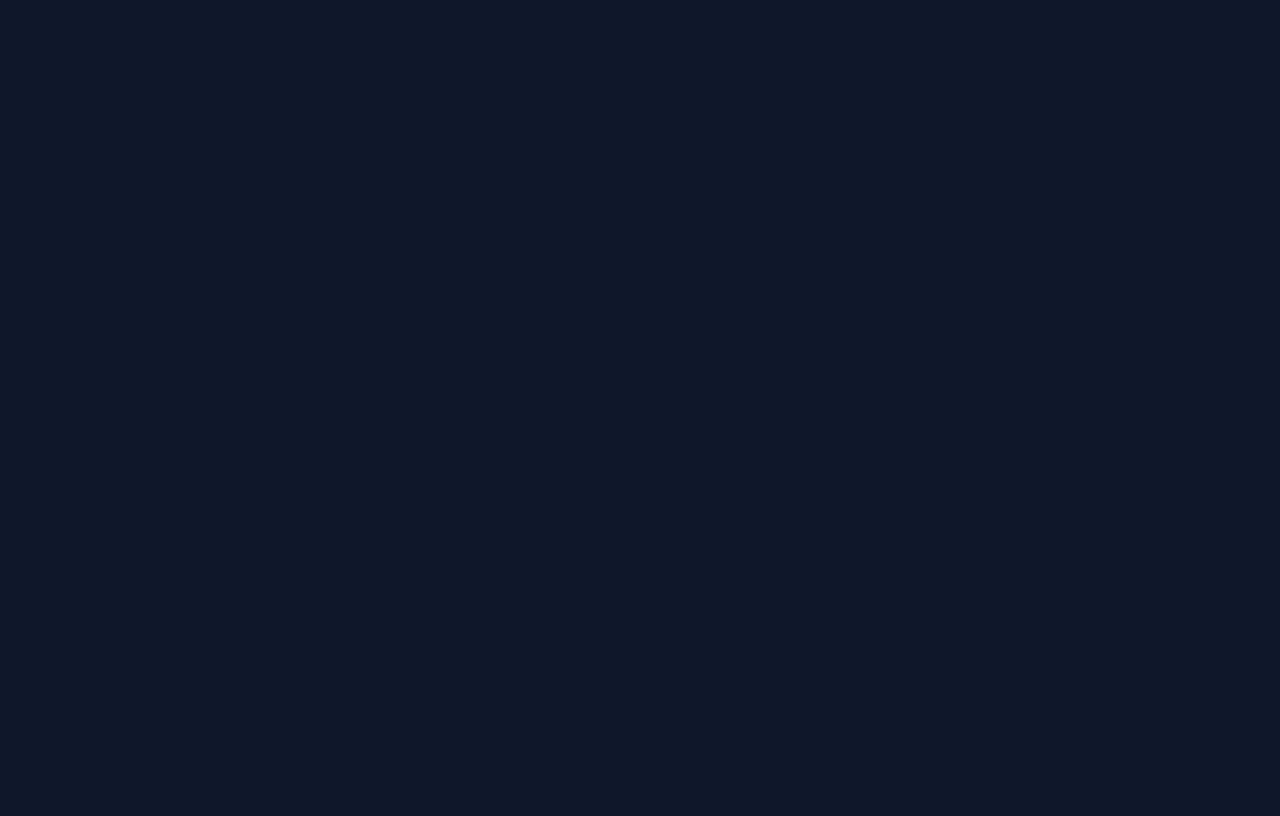
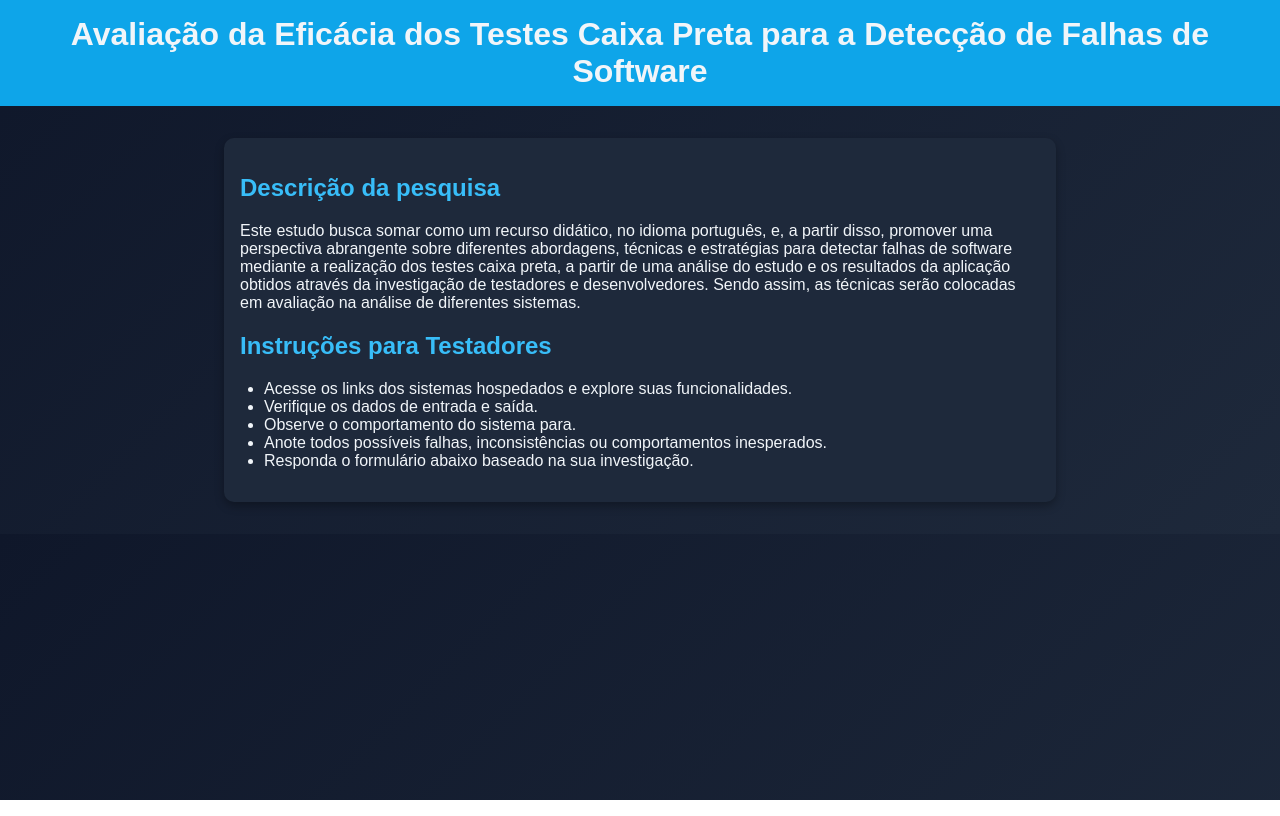
Before and after one commit to clarameira/BlackBoxTesters, a plain HTML site: page index.html in a window 1280 px wide. Drawn offline with Linux system fonts and the light colour scheme.

Commit message:
feat: edit

```diff
--- a/index.html
+++ b/index.html
@@ -3,20 +3,86 @@
 <head>
   <meta charset="UTF-8">
   <meta name="viewport" content="width=device-width, initial-scale=1.0">
-  <title>Teste de Deploy</title>
+  <title>Avaliação da Eficácia dos Testes Caixa Preta para a Detecção de Falhas de Software</title>
   <style>
     body {
       font-family: Arial, sans-serif;
+      background: linear-gradient(135deg, #0f172a, #1e293b);
+      color: #f1f5f9;
+      margin: 0;
+      padding: 0;
+    }
+    header {
+      background-color: #0ea5e9;
+      padding: 1rem;
+      text-align: center;
+      font-size: 2rem;
+      font-weight: bold;
+    }
+    main {
+      max-width: 800px;
+      margin: 2rem auto;
+      padding: 1rem;
+      background-color: #1e293b;
+      border-radius: 10px;
+      box-shadow: 0 4px 10px rgba(0,0,0,0.3);
+    }
+    h2 {
+      color: #38bdf8;
+    }
+    ul {
+      list-style-type: disc;
+      padding-left: 1.5rem;
+    }
+    form {
+      margin-top: 1.5rem;
       display: flex;
-      height: 100vh;
-      justify-content: center;
-      align-items: center;
-      background: #0f172a;
-      color: #06b6d4;
-      font-size: 2rem;
+      flex-direction: column;
+    }
+    input, textarea, button {
+      margin-bottom: 1rem;
+      padding: 0.5rem;
+      border-radius: 5px;
+      border: none;
+      font-size: 1rem;
+    }
+    input, textarea {
+      width: 100%;
+    }
+    button {
+      background-color: #06b6d4;
+      color: #1e293b;
+      cursor: pointer;
+      font-weight: bold;
+    }
+    button:hover {
+      background-color: #38bdf8;
+    }
+    footer {
+      text-align: center;
+      padding: 1rem;
+      font-size: 0.9rem;
+      color: #94a3b8;
     }
   </style>
 </head>
 <body>
+  <header>
+    Avaliação da Eficácia dos Testes Caixa Preta para a Detecção de Falhas de Software
+  </header>
+  <main>
+    <h2>Descrição da pesquisa</h2>
+    <p>
+        Este estudo busca somar como um recurso didático, no idioma português, e, a partir disso, promover uma perspectiva abrangente sobre diferentes abordagens, técnicas e estratégias para detectar falhas de software mediante a realização dos testes caixa preta, a partir de uma análise do estudo e os resultados da aplicação obtidos através da investigação de testadores e desenvolvedores. Sendo assim, as técnicas serão colocadas em avaliação na análise de diferentes sistemas.
+    </p>
+
+    <h2>Instruções para Testadores</h2>
+    <ul>
+      <li>Acesse os links dos sistemas hospedados e explore suas funcionalidades.</li>
+      <li>Verifique os dados de entrada e saída.</li>
+      <li>Observe o comportamento do sistema para.</li>
+      <li>Anote todos possíveis falhas, inconsistências ou comportamentos inesperados.</li>
+      <li>Responda o formulário abaixo baseado na sua investigação.</li>
+    </ul>
 </body>
 </html>
```
